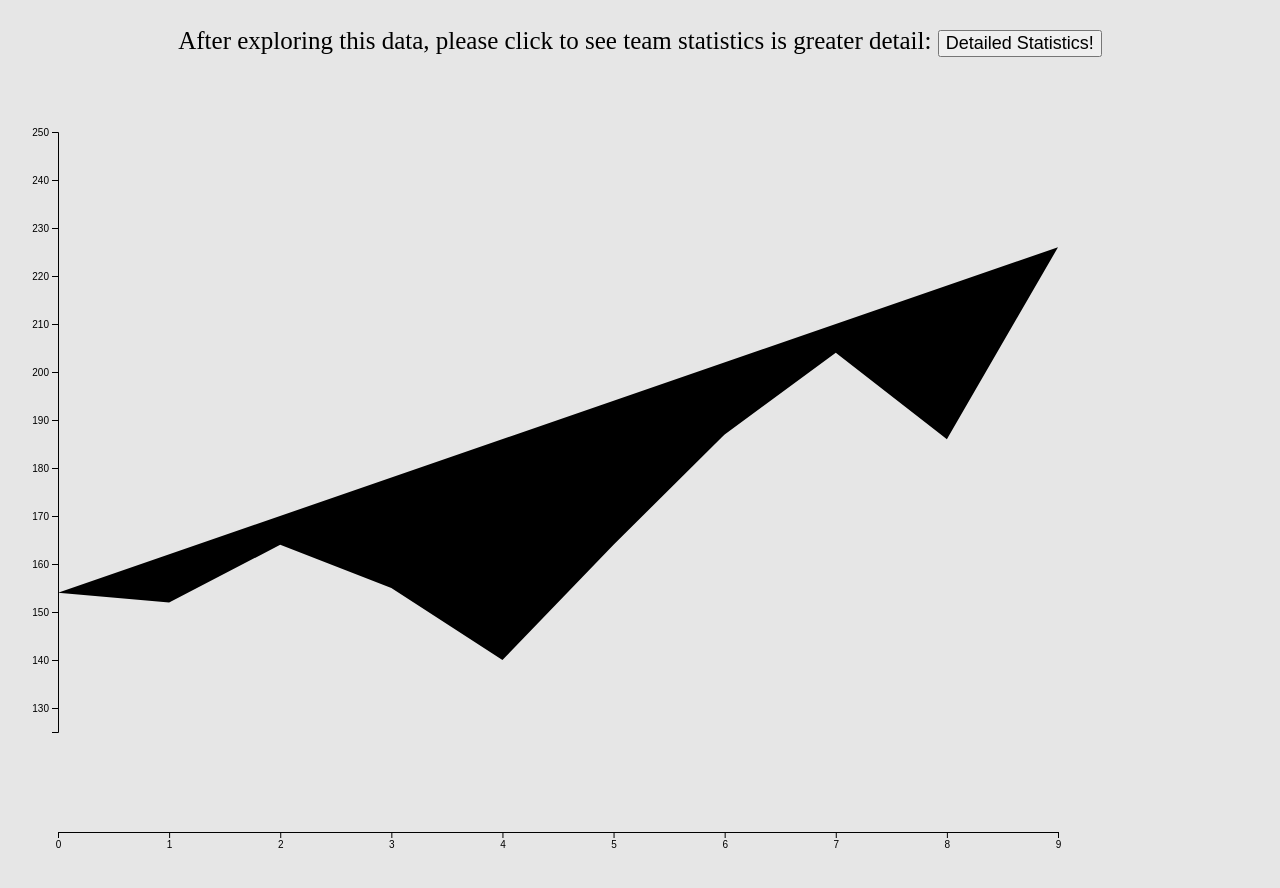
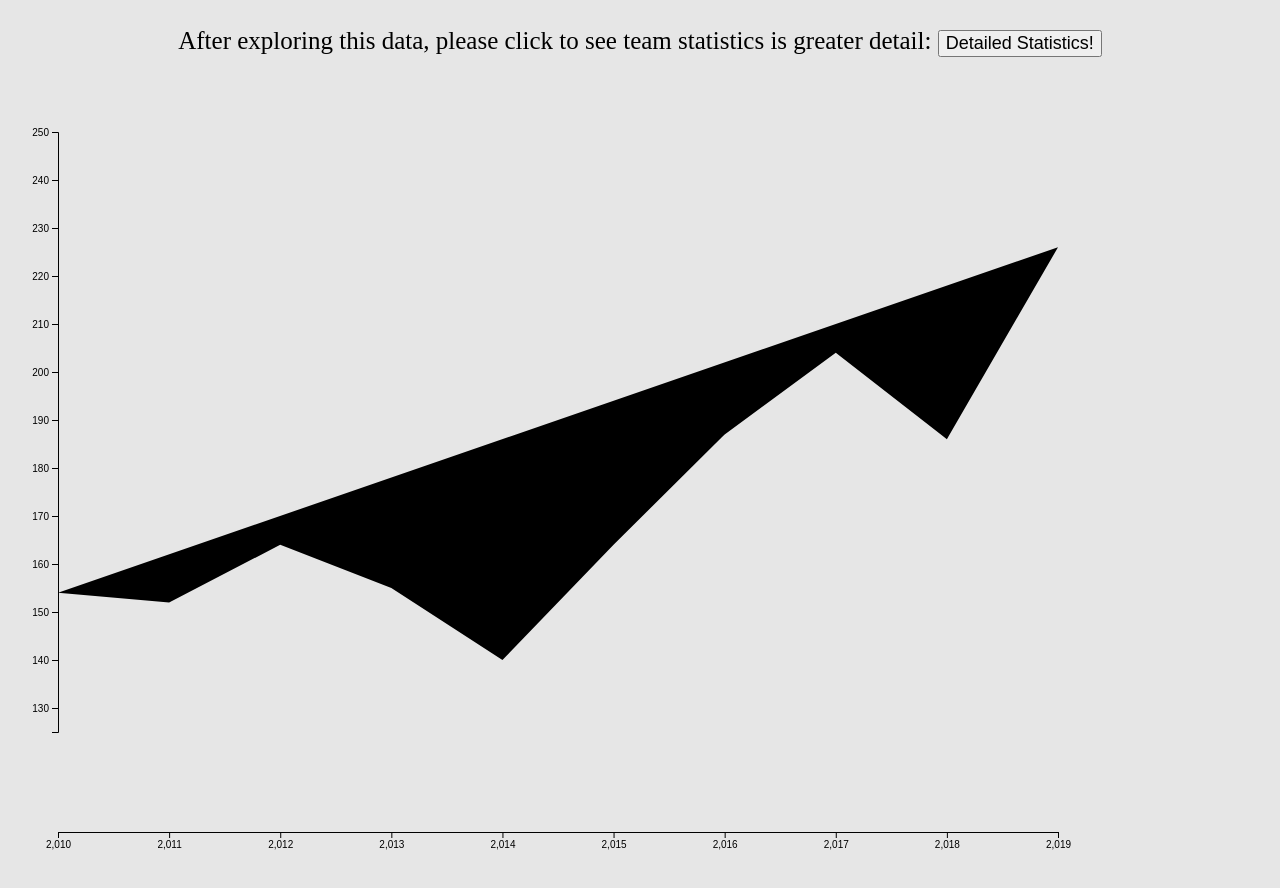
Before and after one commit to fplinke/fplinke.github.io, a plain HTML site: page page7.html in a window 1280 px wide. Shown: the part 2359-3247 px from the top of the page. Drawn offline with nearby package versions, Linux system fonts and the light colour scheme.

Commit message:
Update page7.html

```diff
--- a/page7.html
+++ b/page7.html
@@ -29,7 +29,7 @@
    </body>
    <script>
       var width = 1000, height = 600;
-      var x_compiled = d3.scaleLinear().domain([0,9]).range([0,width])
+      var x_compiled = d3.scaleLinear().domain([2010,2019]).range([0,width])
       var y_compiled = d3.scaleLinear().domain([125,250]).range([height,0])
       var color_compiled  = d3.scaleLinear().domain([0,9]).range(["rgb(211,84,0)","rgb(211,84,0)"])
       var x_BA = d3.scaleLinear().domain([0,10]).range([0,width])
@@ -56,7 +56,7 @@
   , height = window.innerHeight - margin.top - margin.bottom; // Use the window's height
 
         var line = d3.line()
-    .x(function(d, i) { return x_compiled(i); }) // set the x values for the line generator
+    .x(function(d, i) { return x_compiled(d.Year); }) // set the x values for the line generator
     .y(function(d) { return y_compiled(d.HR); }) // set the y values for the line generator
 
       var svg = d3.select("body").append("svg")
```
